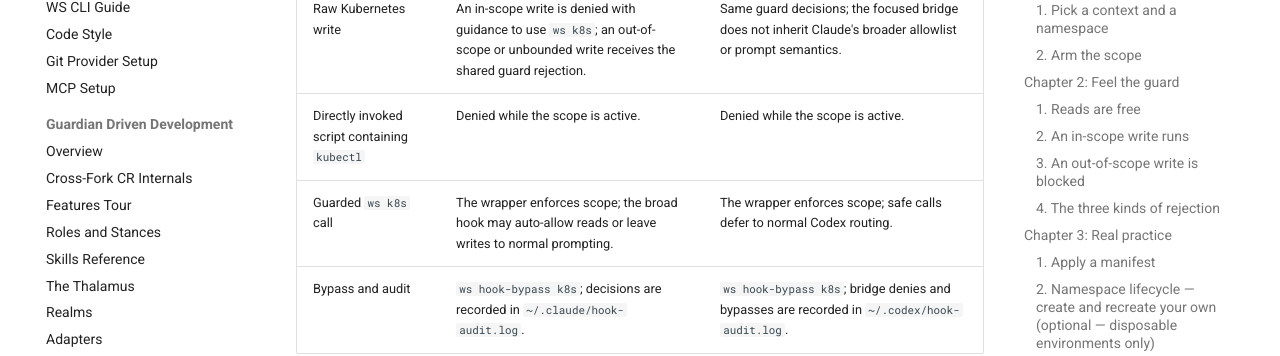
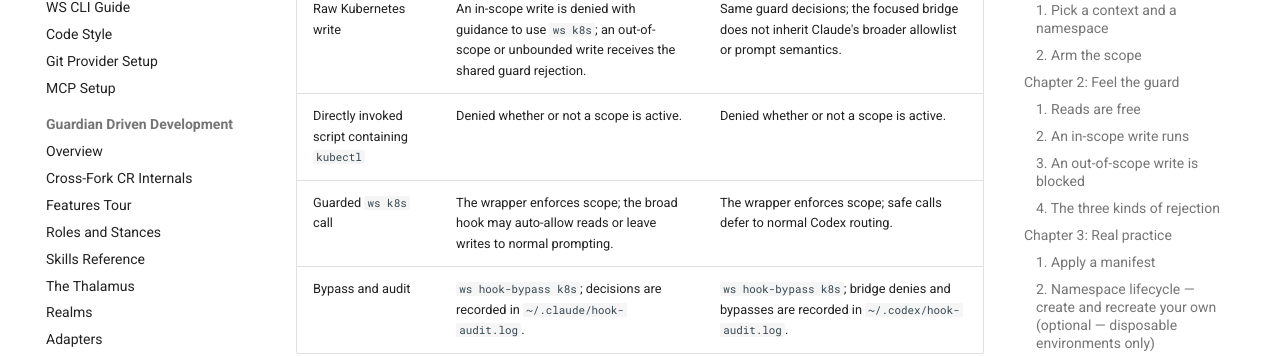
Before and after one commit to SiliconSaga/yggdrasil, an MkDocs documentation site: the page built from docs/tutorials/guarded-kubernetes.md, in a window 1280 px wide and 900 px high, scrolled down 6512 px. Shown: the part 152-508 px from the top of the window. Built offline with MkDocs 1.6.1 and Material for MkDocs 9.7.7, drawn with Linux system fonts in a browser that asks for light colours; comment, search, counter and statistics services are not loaded.

Commit message:
fix(k8s): close script guard review gaps
Catch directly invoked slash-relative scripts without losing their path through generic command normalization, with end-to-end coverage for both Claude and Codex.

Share rendered manifest and Kustomize scope validation, consolidate repeated bypass and script scans, and apply the shell style cleanup identified during review.

Clarify that script interception applies with or without a scope and that unbounded work must leave the guarded wrapper before an explicitly approved raw-command bypass can apply.

Co-Authored-By: Codex GPT-5 <noreply@openai.com>

```diff
--- a/docs/tutorials/guarded-kubernetes.md
+++ b/docs/tutorials/guarded-kubernetes.md
@@ -217,7 +217,7 @@ When an AI agent has a scope armed, a harness hook can extend the guard to *raw*
 | Raw Kubernetes read | The hook auto-allows the read when a scope is armed. | The bridge returns no decision, so normal Codex sandbox, network, rules, and approval routing still applies. |
 | Kubernetes write with no scope | The write safety floor force-prompts before project or local command allowlists, including a blanket `kubectl:*` allow. | The focused bridge denies because Codex does not expose the same force-ask decision; arm a scope or explicitly confirm a session bypass. |
 | Raw Kubernetes write | An in-scope write is denied with guidance to use `ws k8s`; an out-of-scope or unbounded write receives the shared guard rejection. | Same guard decisions; the focused bridge does not inherit Claude's broader allowlist or prompt semantics. |
-| Directly invoked script containing `kubectl` | Denied while the scope is active. | Denied while the scope is active. |
+| Directly invoked script containing `kubectl` | Denied whether or not a scope is active. | Denied whether or not a scope is active. |
 | Guarded `ws k8s` call | The wrapper enforces scope; the broad hook may auto-allow reads or leave writes to normal prompting. | The wrapper enforces scope; safe calls defer to normal Codex routing. |
 | Bypass and audit | `ws hook-bypass k8s`; decisions are recorded in `~/.claude/hook-audit.log`. | `ws hook-bypass k8s`; bridge denies and bypasses are recorded in `~/.codex/hook-audit.log`. |
 
```
Also changed, not shown: .agent/skills/gdd-k8s/SKILL.md (+1 -1 lines), 6 other files.
